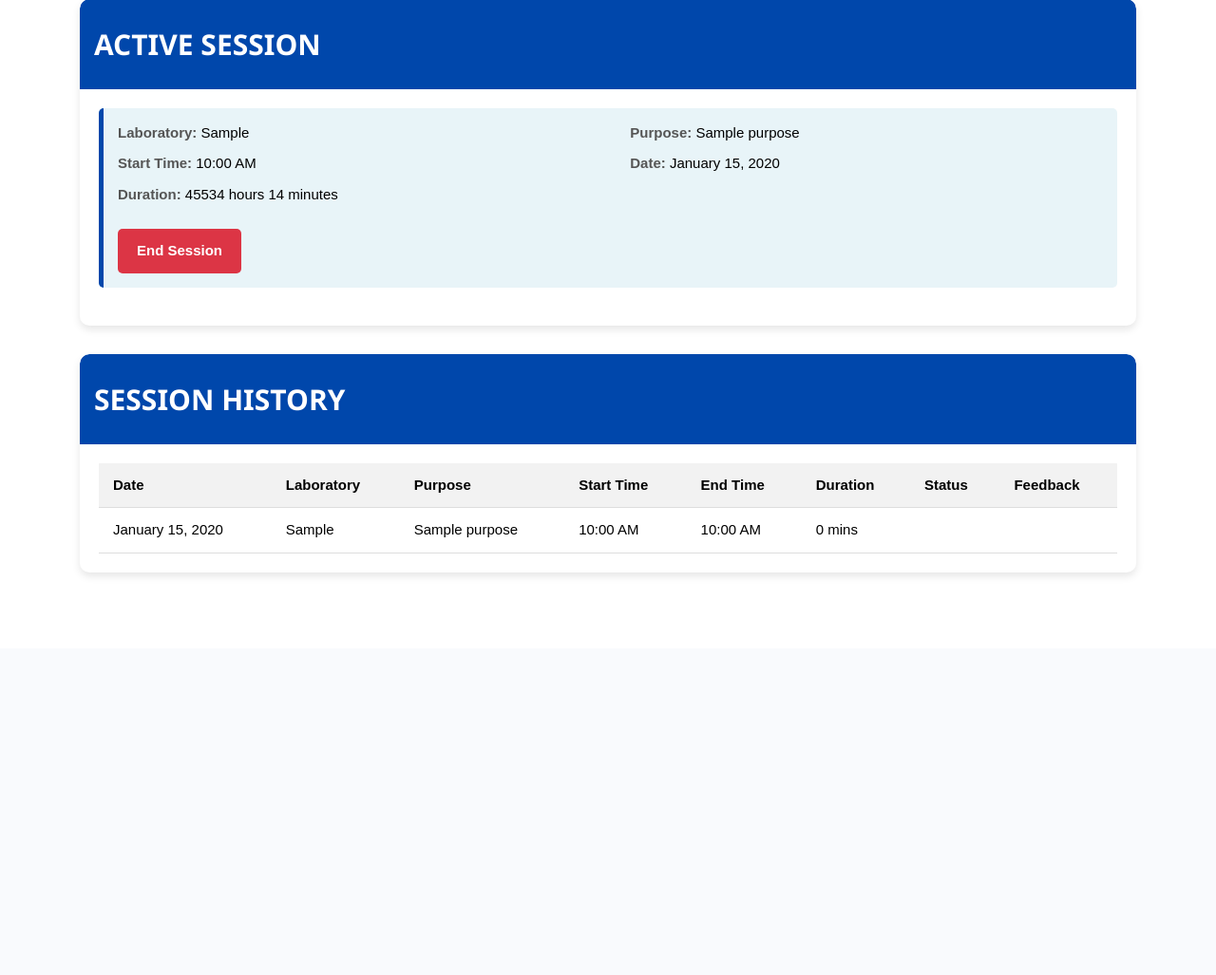
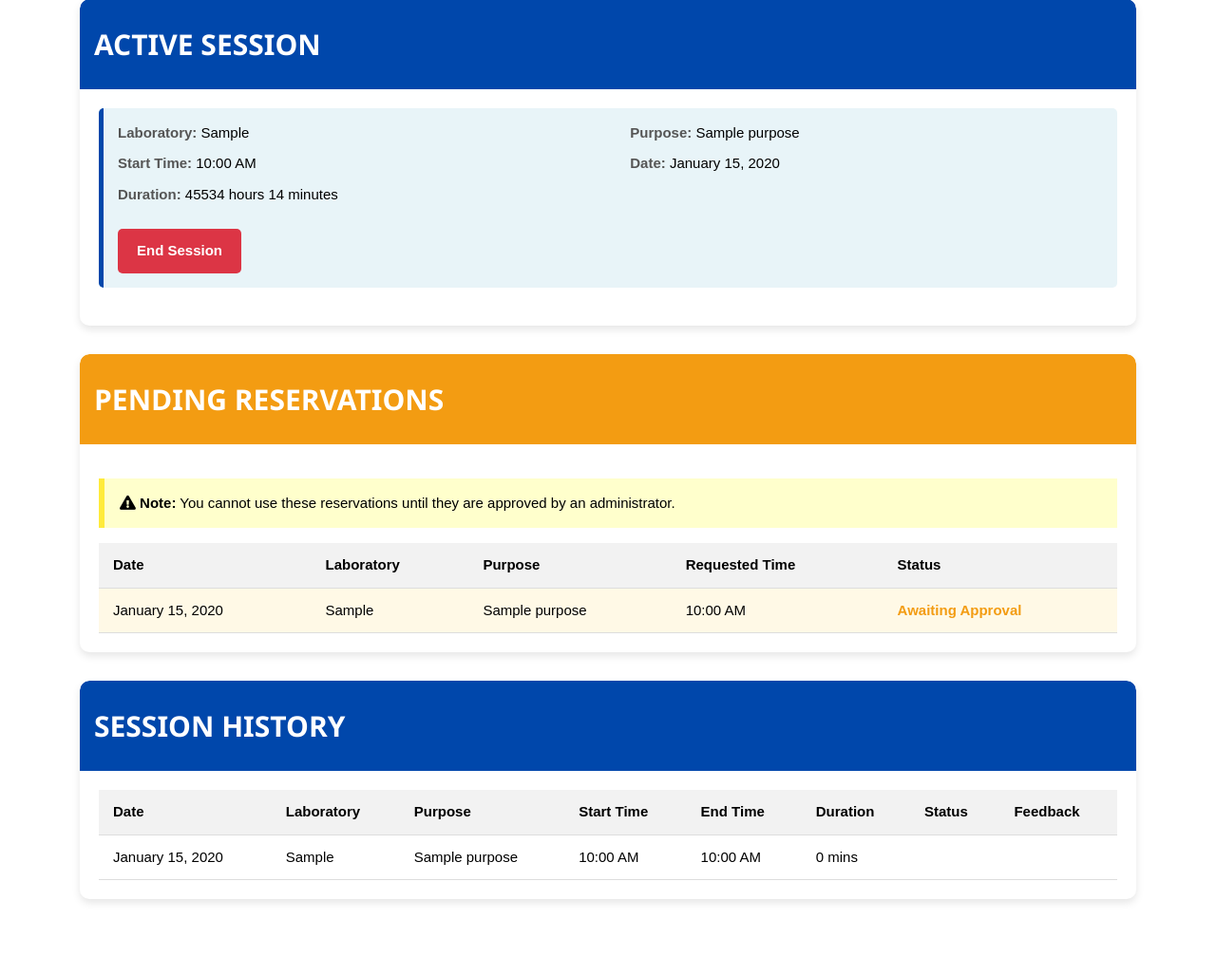
Before and after one commit to LednuJ14/sit-in-monitoring, a Flask app: template templates/student/history.html in a window 1280 px wide. Shown: the part 230-1257 px from the top of the page at 95% size. Before the commit the page ends 836 px from the top, so only its background shows below. Run offline with Flask 3, Linux system fonts and the light colour scheme; the template is opened without the code that fills it: most values are stand-ins (such as "Sample title", 1, 10 or a date in 2020); some libraries are stand-ins or nearby versions.

Commit message:
new update

```diff
--- a/app.py
+++ b/app.py
@@ -384,13 +384,7 @@ def api_create_sit_in():
             }), 400
 
         # Check remaining sessions
-        cursor.execute("SELECT COUNT(*) as used_sessions FROM sit_ins WHERE student_id = %s", (student_id,))
-        used_sessions = cursor.fetchone()['used_sessions']
-
-        max_sessions = 30 if student['course'] in ["BSIT", "BSCS"] else 15
-        remaining_sessions = max_sessions - used_sessions
-
-        if remaining_sessions <= 0:
+        if student['remaining_sessions'] <= 0:
             return jsonify({
                 "success": False,
                 "message": "Student has no remaining sessions"
@@ -403,13 +397,6 @@ def api_create_sit_in():
         """, (student_id, purpose, lab, session["admin"]))
 
         sit_in_id = cursor.lastrowid
-
-        # Decrement the student's remaining sessions
-        cursor.execute("""
-            UPDATE students
-            SET remaining_sessions = remaining_sessions - 1
-            WHERE idno = %s
-        """, (student_id,))
 
         # Create a notification for the student
         cursor.execute("""
@@ -429,8 +416,8 @@ def api_create_sit_in():
         return jsonify({
             "success": True,
             "id": sit_in_id,
-            "message": "Sit-in created successfully",
-            "remaining_sessions": remaining_sessions - 1
+            "message": "Sit-in created successfully. Session count will be deducted when the session ends.",
+            "remaining_sessions": student['remaining_sessions']
         })
 
     except Error as e:
@@ -1079,6 +1066,16 @@ def admin_end_sit_in(sit_in_id):
         conn = get_db_connection()
         cursor = conn.cursor(dictionary=True)
 
+        # Get the student ID for this sit-in
+        cursor.execute("SELECT student_id FROM sit_ins WHERE id = %s AND end_time IS NULL", (sit_in_id,))
+        sit_in = cursor.fetchone()
+
+        if not sit_in:
+            flash("Sit-in session already ended or not found", "error")
+            return redirect(url_for("admin_sit_in_records"))
+
+        student_id = sit_in['student_id']
+
         # Update sit-in record to mark as ended
         cursor.execute("""
             UPDATE sit_ins
@@ -1087,7 +1084,24 @@ def admin_end_sit_in(sit_in_id):
         """, (sit_in_id,))
 
         if cursor.rowcount > 0:
-            flash("Sit-in session ended successfully", "success")
+            # Now deduct one session from the student's remaining sessions
+            cursor.execute("""
+                UPDATE students
+                SET remaining_sessions = GREATEST(remaining_sessions - 1, 0)
+                WHERE idno = %s
+            """, (student_id,))
+
+            # Create a notification for the student
+            cursor.execute("""
+                INSERT INTO notifications (student_id, type, message, reference_id, created_at, is_read)
+                VALUES (%s, 'sit_in', %s, %s, NOW(), 0)
+            """, (
+                student_id,
+                "Your lab session has been ended by an administrator. One session has been deducted from your remaining sessions.",
+                sit_in_id
+            ))
+
+            flash("Sit-in session ended successfully and session count deducted", "success")
         else:
             flash("Sit-in session already ended or not found", "error")
 
@@ -1602,21 +1616,32 @@ def api_check_student_active_sessions():
         conn = get_db_connection()
         cursor = conn.cursor(dictionary=True)
 
-        # Check for active sit-ins for this student
+        # Check for active sit-ins for this student that are approved (not pending)
         cursor.execute("""
             SELECT id FROM sit_ins
-            WHERE student_id = %s AND end_time IS NULL
+            WHERE student_id = %s AND end_time IS NULL AND status = 'approved'
             LIMIT 1
         """, (student_id,))
 
         active_session = cursor.fetchone()
 
+        # Also check if there are any pending reservations
+        cursor.execute("""
+            SELECT id FROM sit_ins
+            WHERE student_id = %s AND end_time IS NULL AND status = 'pending'
+            LIMIT 1
+        """, (student_id,))
+
+        pending_reservation = cursor.fetchone()
+
         cursor.close()
         conn.close()
 
         return jsonify({
             "has_active_session": active_session is not None,
-            "session_id": active_session['id'] if active_session else None
+            "has_pending_reservation": pending_reservation is not None,
+            "session_id": active_session['id'] if active_session else None,
+            "pending_id": pending_reservation['id'] if pending_reservation else None
         })
 
     except Error as e:
@@ -1772,16 +1797,24 @@ def student_history():
             flash("Student not found", "error")
             return redirect(url_for('home'))
 
-        # Get active session if exists
+        # Get active session if exists (must be approved)
         cursor.execute("""
             SELECT * FROM sit_ins
-            WHERE student_id = %s AND end_time IS NULL
+            WHERE student_id = %s AND end_time IS NULL AND status = 'approved'
             ORDER BY start_time DESC
             LIMIT 1
         """, (student_id,))
         active_session = cursor.fetchone()
 
-        # Get session history
+        # Get pending reservations
+        cursor.execute("""
+            SELECT * FROM sit_ins
+            WHERE student_id = %s AND status = 'pending'
+            ORDER BY start_time DESC
+        """, (student_id,))
+        pending_reservations = cursor.fetchall()
+
+        # Get all session history
         cursor.execute("""
             SELECT * FROM sit_ins
             WHERE student_id = %s
@@ -1797,6 +1830,7 @@ def student_history():
             "student/history.html",
             user=student,
             active_session=active_session,
+            pending_reservations=pending_reservations,
             sessions=sessions
         )
 
@@ -1815,26 +1849,33 @@ def end_student_session(session_id):
         conn = get_db_connection()
         cursor = conn.cursor(dictionary=True)
 
-        # Check if the session belongs to the logged-in student and is not already ended
+        # Check if the session belongs to the logged-in student, is approved, and is not already ended
         cursor.execute(
-            "SELECT * FROM sit_ins WHERE id = %s AND student_id = %s AND end_time IS NULL",
+            "SELECT * FROM sit_ins WHERE id = %s AND student_id = %s AND end_time IS NULL AND status = 'approved'",
             (session_id, student_id),
         )
         session_record = cursor.fetchone()
 
         if not session_record:
             conn.close()
-            return jsonify({"success": False, "message": "Invalid session or session already ended"})
+            return jsonify({"success": False, "message": "Invalid session, session already ended, or session not yet approved"})
 
         # Update the end_time to current time
         cursor.execute(
             "UPDATE sit_ins SET end_time = NOW() WHERE id = %s",
             (session_id,),
         )
+
+        # Deduct one session from the student's remaining sessions
+        cursor.execute(
+            "UPDATE students SET remaining_sessions = GREATEST(remaining_sessions - 1, 0) WHERE idno = %s",
+            (student_id,),
+        )
+
         conn.commit()
         conn.close()
 
-        return jsonify({"success": True, "message": "Session ended successfully"})
+        return jsonify({"success": True, "message": "Session ended successfully. One session has been deducted from your remaining sessions."})
     except Error as e:
         print(e)
         return jsonify({"success": False, "message": "An error occurred while ending the session"})
@@ -2160,20 +2201,13 @@ def admin_approve_reservation(reservation_id):
             WHERE id = %s
         """, (admin_notes, reservation_id))
 
-        # Deduct a session from the student's remaining sessions
-        cursor.execute("""
-            UPDATE students
-            SET remaining_sessions = remaining_sessions - 1
-            WHERE idno = %s AND remaining_sessions > 0
-        """, (reservation['student_id'],))
-
         # Create notification for the student
         cursor.execute("""
             INSERT INTO notifications (student_id, type, message, reference_id, created_at, is_read)
             VALUES (%s, 'reservation', %s, %s, NOW(), 0)
         """, (
             reservation['student_id'],
-            f"Your reservation request has been approved. {admin_notes if admin_notes else ''}",
+            f"Your reservation request has been approved. Sessions will be deducted when you end your session. {admin_notes if admin_notes else ''}",
             reservation_id
         ))
 
@@ -2280,18 +2314,25 @@ def admin_end_session(sit_in_id):
             WHERE id = %s
         """, (sit_in_id,))
 
+        # Deduct one session from the student's remaining sessions
+        cursor.execute("""
+            UPDATE students
+            SET remaining_sessions = GREATEST(remaining_sessions - 1, 0)
+            WHERE idno = %s
+        """, (sit_in['student_id'],))
+
         # Create notification for the student
         cursor.execute("""
             INSERT INTO notifications (student_id, type, message, reference_id, created_at, is_read)
             VALUES (%s, 'reservation', %s, %s, NOW(), 0)
         """, (
             sit_in['student_id'],
-            f"Your lab session has been ended by an administrator.",
+            f"Your lab session has been ended by an administrator. One session has been deducted from your remaining sessions.",
             sit_in_id
         ))
 
         conn.commit()
-        flash(f"Session #{sit_in_id} has been ended", "success")
+        flash(f"Session #{sit_in_id} has been ended and session count deducted", "success")
 
     except Error as e:
         flash(f"Database error: {e}", "error")
--- a/templates/student/history.html
+++ b/templates/student/history.html
@@ -149,6 +149,44 @@
                     <button type="submit" class="end-session-btn">End Session</button>
                 </form>
             </div>
+        </div>
+    </div>
+    {% endif %}
+
+    <!-- Pending Reservations Card -->
+    {% if pending_reservations and pending_reservations|length > 0 %}
+    <div class="card">
+        <div class="card-header" style="background-color: #f39c12;">
+            <h2><b>PENDING RESERVATIONS</b></h2>
+        </div>
+        <div class="card-body">
+            <div class="w3-panel w3-pale-yellow w3-leftbar w3-border-yellow">
+                <p><i class="fas fa-exclamation-triangle"></i> <b>Note:</b> You cannot use these reservations until they are approved by an administrator.</p>
+            </div>
+            <table>
+                <thead>
+                    <tr>
+                        <th>Date</th>
+                        <th>Laboratory</th>
+                        <th>Purpose</th>
+                        <th>Requested Time</th>
+                        <th>Status</th>
+                    </tr>
+                </thead>
+                <tbody>
+                    {% for reservation in pending_reservations %}
+                    <tr style="background-color: #fff9e6;">
+                        <td>{{ reservation.start_time.strftime('%B %d, %Y') }}</td>
+                        <td>{{ reservation.lab_room }}</td>
+                        <td>{{ reservation.purpose }}</td>
+                        <td>{{ reservation.start_time.strftime('%I:%M %p') }}</td>
+                        <td>
+                            <span style="color: #f39c12; font-weight: bold;">Awaiting Approval</span>
+                        </td>
+                    </tr>
+                    {% endfor %}
+                </tbody>
+            </table>
         </div>
     </div>
     {% endif %}
```
Also changed, not shown: templates/student/student_dashboard.html (+31 -0 lines).
